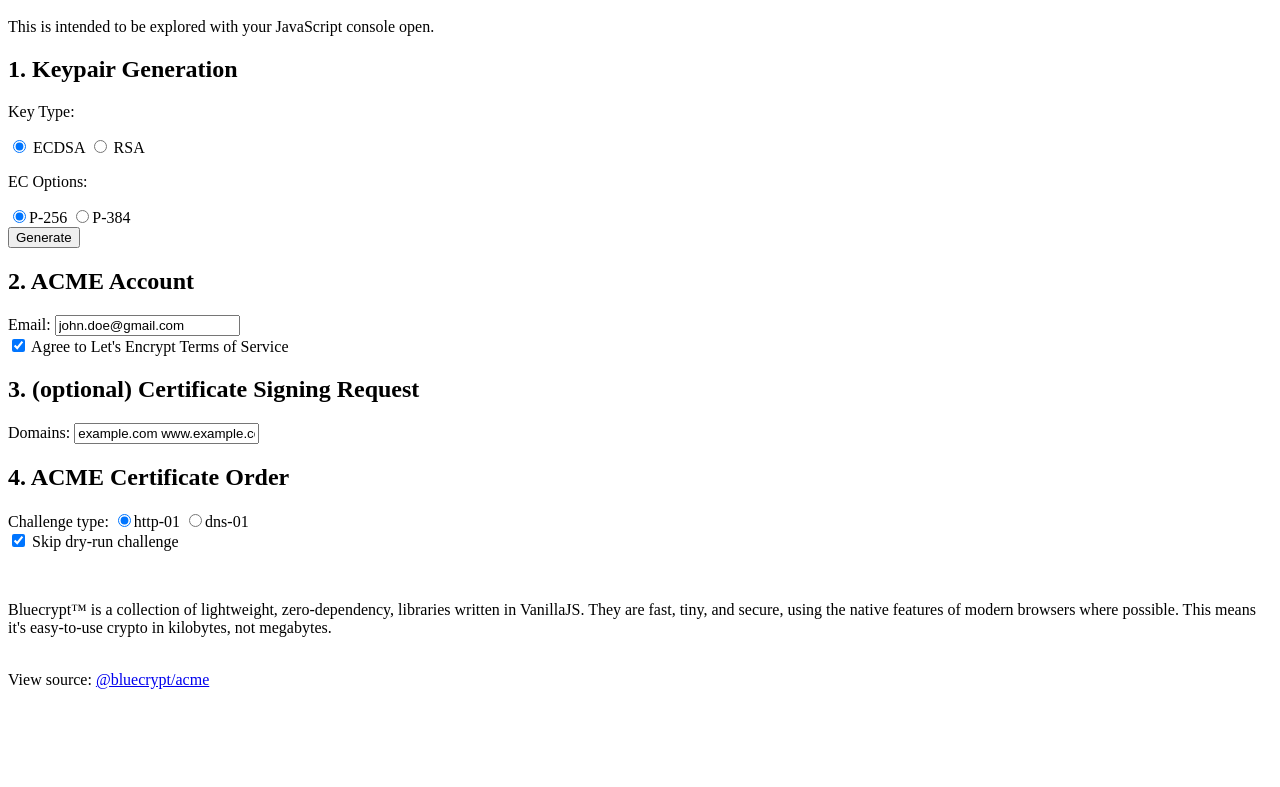
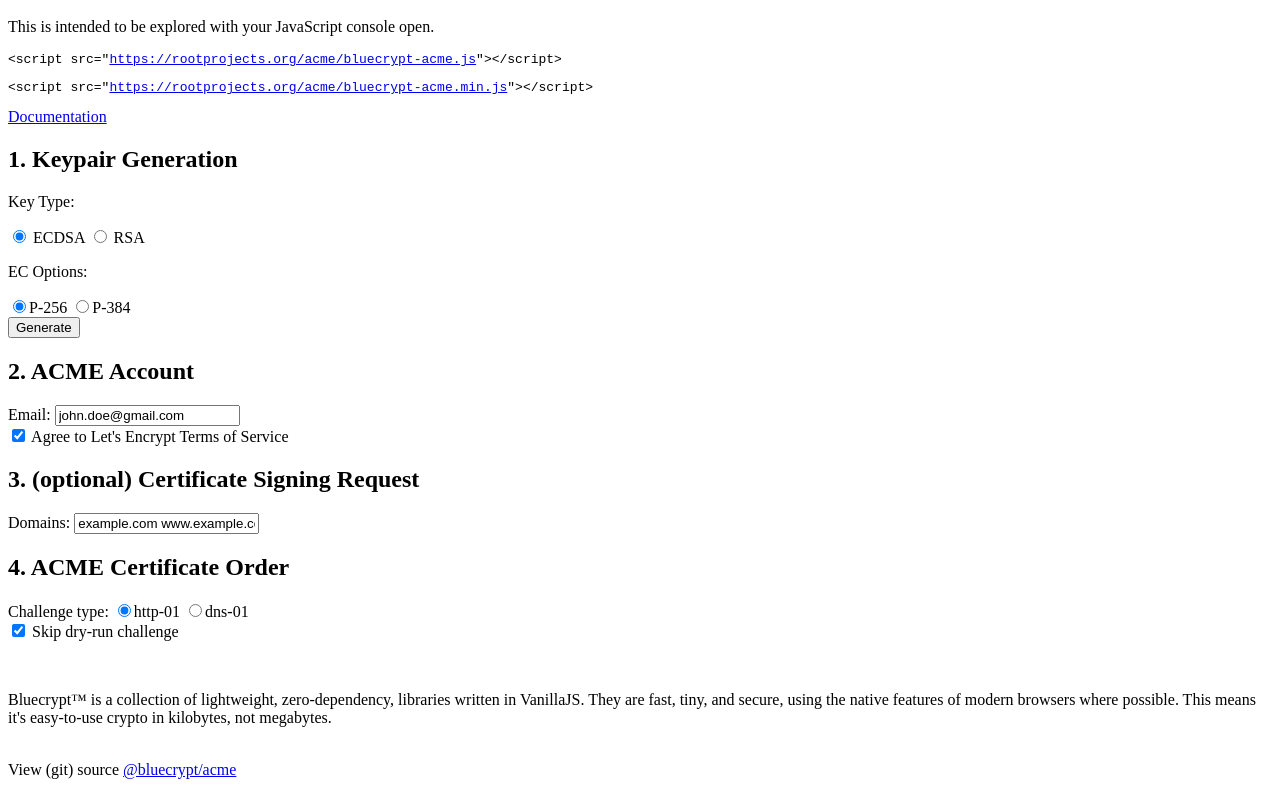
Before and after one commit to therootcompany/acme.js, a website: page index.html in a window 1280 px wide. Shown: the part 48-835 px from the top of the page. Before the commit the page ends 800 px from the top, so only its background shows below. Drawn offline with Linux system fonts and the light colour scheme.

Commit message:
add links

```diff
--- a/index.html
+++ b/index.html
@@ -20,6 +20,9 @@
     <h1>@bluecrypt/acme: Let's&nbsp;Encrypt&nbsp;for&nbsp;the&nbsp;Browser</h1>
 
     <p>This is intended to be explored with your JavaScript console open.</p>
+    <pre><code>&lt;script src="<a href="https://rootprojects.org/acme/bluecrypt-acme.js">https://rootprojects.org/acme/bluecrypt-acme.js</a>"&gt;&lt;/script&gt;</code></pre>
+    <pre><code>&lt;script src="<a href="https://rootprojects.org/acme/bluecrypt-acme.min.js">https://rootprojects.org/acme/bluecrypt-acme.min.js</a>"&gt;&lt;/script&gt;</code></pre>
+    <a href="https://git.rootprojects.org/root/bluecrypt-acme.js">Documentation</a>
 
     <h2>1. Keypair Generation</h2>
     <form class="js-keygen">
@@ -134,7 +137,7 @@
     They are fast, tiny, and secure, using the native features of modern browsers where possible.
     This means it's easy-to-use crypto in kilobytes, not megabytes.</p>
     <br>
-    <footer>View source: <a href="https://git.rootprojects.org/root/bluecrypt-acme.js">@bluecrypt/acme</a></footer>
+    <footer>View (git) source <a href="https://git.rootprojects.org/root/bluecrypt-acme.js">@bluecrypt/acme</a></footer>
 
     <script src="./lib/encoding.js"></script>
     <script src="./lib/asn1-packer.js"></script>
```
